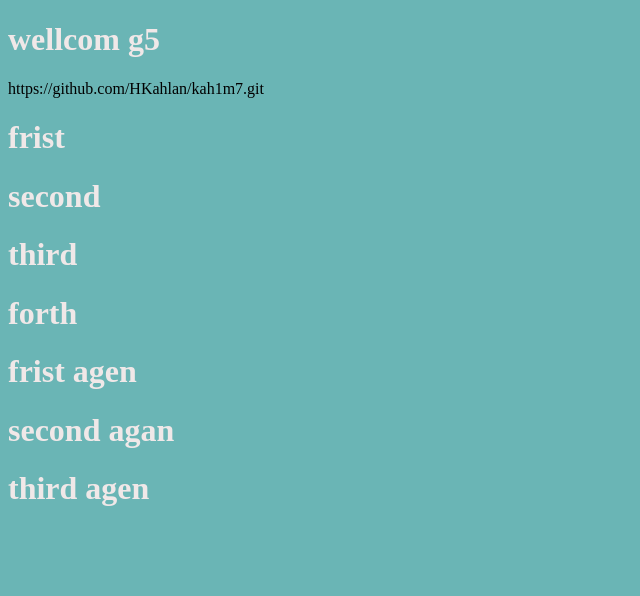
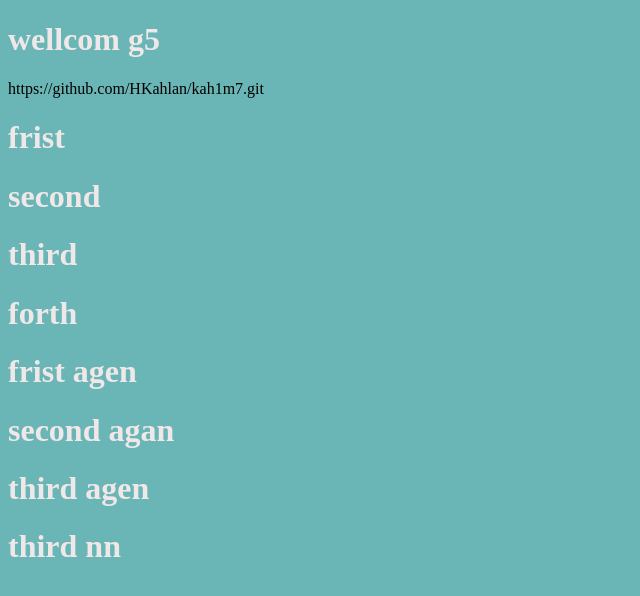
Before and after one commit to HKahlan/kah1m7, a plain HTML site: page index.html in a window 1280 px wide. Shown: the whole page, without its empty margins (0-640 px from the left). Drawn offline with Linux system fonts and the light colour scheme.

Commit message:
Update index.html add list h1

```diff
--- a/index.html
+++ b/index.html
@@ -16,5 +16,6 @@
     <h1>frist agen</h1>
     <h1>second agan</h1>
     <h1>third agen</h1>
+    <h1>third nn</h1>
 </body>
 </html>
```
